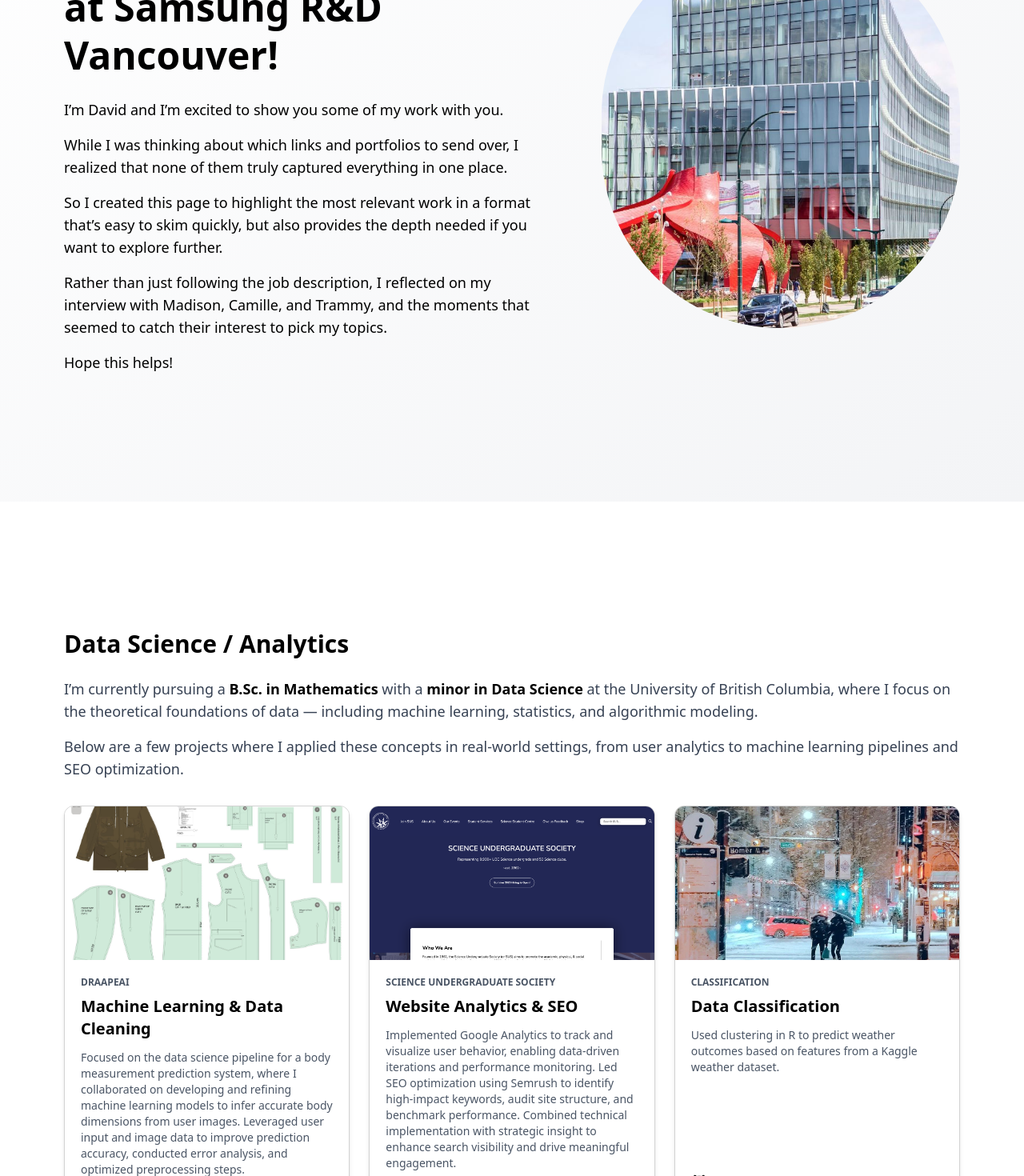
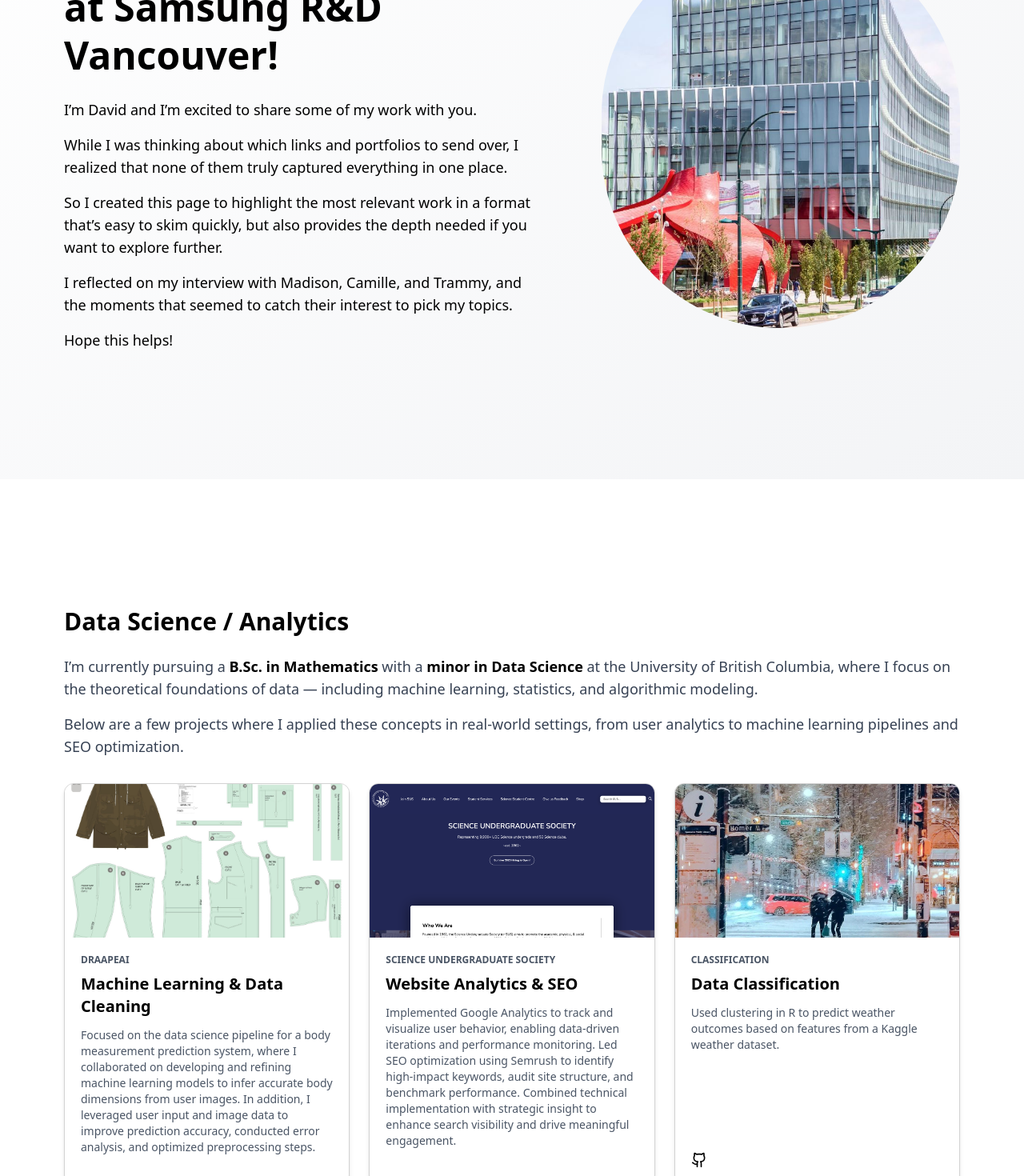
Before and after one commit to dvidEast/portfolio-2025, a Next.js app in the folder frontend/: page /samsungCoopPortfolio in a window 1280 px wide. Shown: the part 1300-2770 px from the top of the page at 80% size. Built offline with nearby package versions, Linux system fonts and the light colour scheme.

Commit message:
fixed tytpos

```diff
--- a/frontend/src/components/samsung/DataScience.tsx
+++ b/frontend/src/components/samsung/DataScience.tsx
@@ -74,7 +74,7 @@ const projects = [
         type: "draapeai",
         title: "Machine Learning & Data Cleaning",
         image: "/project_images/draapeAI.jpg",
-        description: "Focused on the data science pipeline for a body measurement prediction system, where I collaborated on developing and refining machine learning models to infer accurate body dimensions from user images. Leveraged user input and image data to improve prediction accuracy, conducted error analysis, and optimized preprocessing steps.",
+        description: "Focused on the data science pipeline for a body measurement prediction system, where I collaborated on developing and refining machine learning models to infer accurate body dimensions from user images. In addition, I leveraged user input and image data to improve prediction accuracy, conducted error analysis, and optimized preprocessing steps.",
     },
     {
         type: "Science undergraduate Society",
--- a/frontend/src/components/samsung/SamsungHero.tsx
+++ b/frontend/src/components/samsung/SamsungHero.tsx
@@ -25,7 +25,7 @@ export default function SamsungHero({
                         Hello to the hiring team at Samsung R&D Vancouver!
                     </h1>
                     <div className="text-lg space-y-4">
-                        <p>I’m David and I’m excited to show you some of my work with you.</p>
+                        <p>I’m David and I’m excited to share some of my work with you.</p>
                         <p>
                         While I was thinking about which links and portfolios to send over, I realized that none of
                         them truly captured everything in one place.
@@ -35,7 +35,7 @@ export default function SamsungHero({
                         quickly, but also provides the depth needed if you want to explore further.
                         </p>
                         <p>
-                        Rather than just following the job description, I reflected on my interview with Madison, Camille, and Trammy, and the moments
+                        I reflected on my interview with Madison, Camille, and Trammy, and the moments
                         that seemed to catch their interest to pick my topics.
                         </p>
 
```
